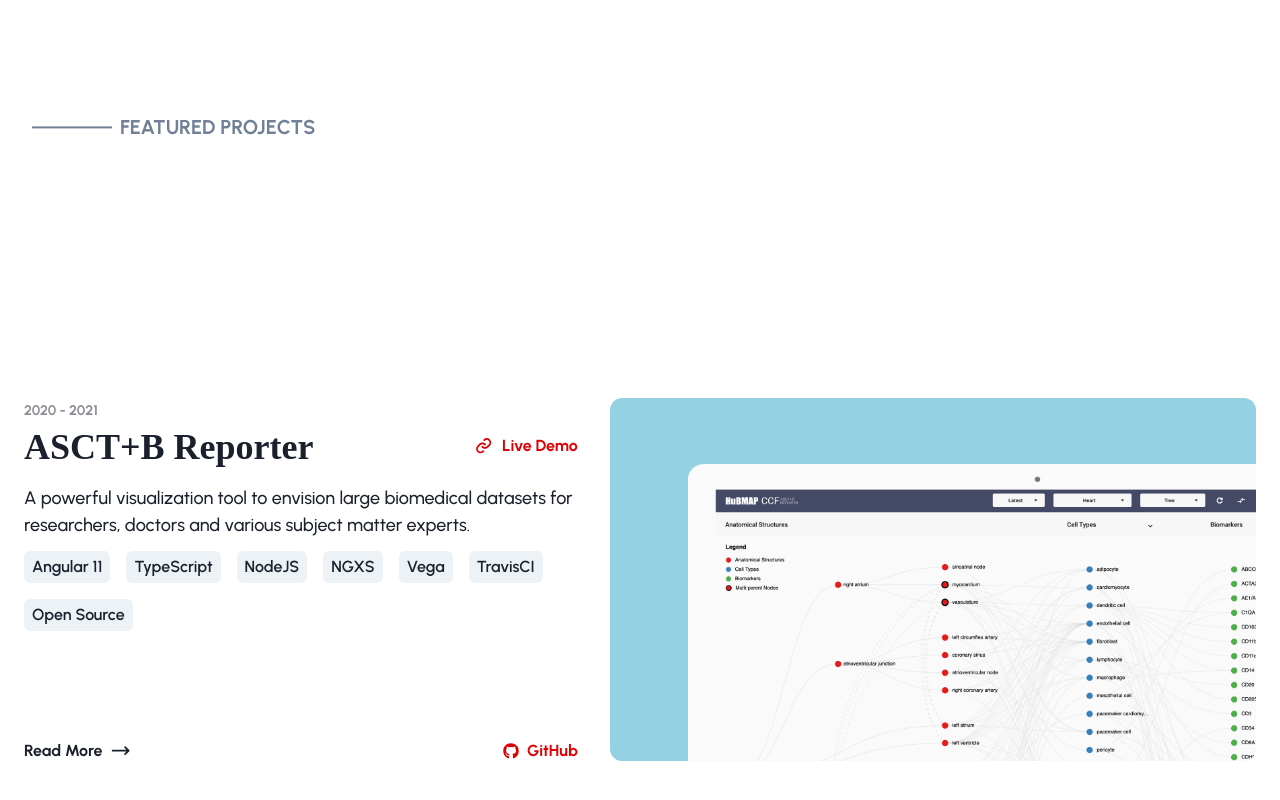
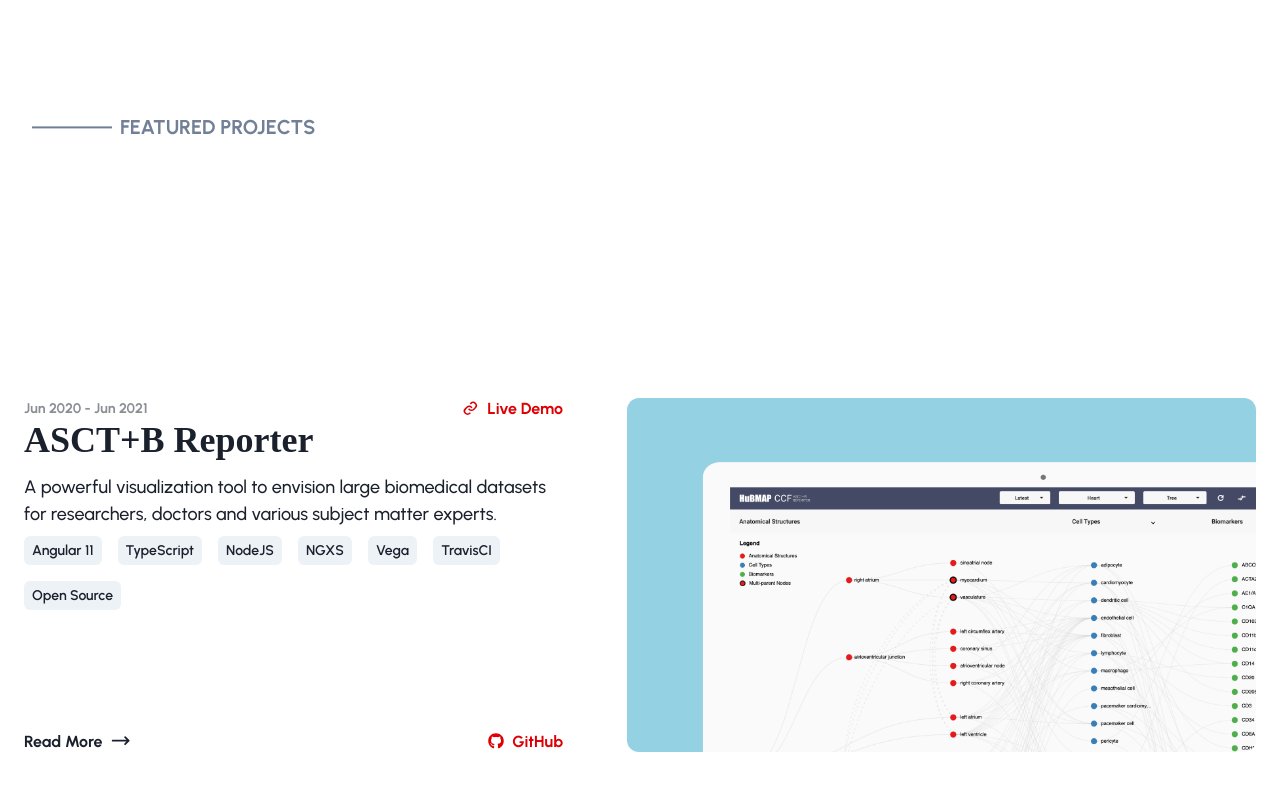
Before and after one commit to hrishikeshpaul/portfolio-template-v2, a React (Create React App) app: page / in a window 1280 px wide. Shown: the part 868-1668 px from the top of the page. Built offline with nearby package versions, Linux system fonts and the light colour scheme.

Commit message:
chore: improved feature proejct card

```diff
--- a/src/content/featured-projects/featured-projects-config.json
+++ b/src/content/featured-projects/featured-projects-config.json
@@ -2,13 +2,13 @@
     {
         "id": "featured-project-asctb-reporter",
         "title": "ASCT+B Reporter",
-        "year": "2020 - 2021",
+        "year": "Jun 2020 - Jun 2021",
         "type": "Project",
-        "live": "",
-        "github": "",
+        "demo": "https://hubmapconsortium.github.io/ccf-asct-reporter/",
+        "github": "https://github.com/hrishikeshpaul/ccf-asct-reporter",
         "tags": ["Angular 11", "TypeScript", "NodeJS", "NGXS", "Vega", "TravisCI", "Open Source"],
         "description": "A powerful visualization tool to envision large biomedical datasets for researchers, doctors and various subject matter experts.",
-        "blog": "",
+        "readMore": "https://iampaul.web.app/projects/asctb-reporter",
         "image": "/assets/featured-projects/asctb.png"
     }
 ]
--- a/src/pages/featured-projects/featured-project-card/FeaturedProjectCard.tsx
+++ b/src/pages/featured-projects/featured-project-card/FeaturedProjectCard.tsx
@@ -7,12 +7,12 @@ interface Props {
     id: string;
     title: string;
     year: string;
-    type: string;
-    live: string;
-    github: string;
+    type?: string;
+    demo?: string;
+    github?: string;
     tags: string[];
     description: string;
-    blog: string;
+    readMore?: string;
     image: string;
 }
 
@@ -21,36 +21,55 @@ export const FeaturedProjectCard: FC<Props> = ({
     title,
     year,
     type,
-    live,
+    demo,
     github,
     tags,
     description,
-    blog,
+    readMore,
     image,
 }) => {
+    const onLinkPress = (link: string) => {
+        window.open(link, "_blank");
+    };
+
     return (
-        <Flex justifyContent="space-between" id="featured-project-card" direction={{ base: "column", lg: "row" }}>
+        <Flex
+            justifyContent="space-between"
+            id="featured-project-card"
+            direction={{ base: "column-reverse", lg: "row" }}
+        >
             <Flex
                 h="auto"
-                pr={{ base: "8", lg: "0" }}
+                pr={{ base: "0", lg: "8" }}
                 direction="column"
                 justifyContent="space-between"
                 flex={{ base: 1, lg: 0.6 }}
             >
                 <Box>
+                    <Flex justifyContent="space-between" alignItems="center">
                         <Text fontSize="sm" fontWeight="700" opacity="0.5" as="span">
                             {year}
                         </Text>
-                    <Flex justifyContent="space-between" alignItems="center">
-                        <Heading pt="1">{title}</Heading>
-                        <Button variant="link" leftIcon={<LinkIcon fontSize="16pt" />}>
+                        {demo && (
+                            <Button
+                                variant="link"
+                                leftIcon={<LinkIcon fontSize="14pt" />}
+                                onClick={() => onLinkPress(demo)}
+                            >
                                 Live Demo
                             </Button>
+                        )}
                     </Flex>
-                    <Text fontSize="lg" pt="4">
+                    <Heading>{title}</Heading>
+
+                    <Box py="4" display={{ base: "block", lg: "none" }}>
+                        <Image borderRadius="xl" src={image} />
+                    </Box>
+
+                    <Text fontSize="lg" pt="3">
                         {description}
                     </Text>
-                    <Flex py="3" wrap="wrap" gap="4">
+                    <Flex py="2" wrap="wrap" gap="4">
                         {tags.map((tag) => (
                             <Badge
                                 textTransform="capitalize"
@@ -59,7 +78,7 @@ export const FeaturedProjectCard: FC<Props> = ({
                                 borderRadius="md"
                                 px="8px"
                                 py="4px"
-                                fontSize="md"
+                                fontSize="sm"
                                 fontWeight="600"
                             >
                                 {tag}
@@ -67,17 +86,26 @@ export const FeaturedProjectCard: FC<Props> = ({
                         ))}
                     </Flex>
                 </Box>
-                <Flex justifyContent="space-between">
-                    <Button variant="link" colorScheme="black" rightIcon={<ArrowRightIcon fontSize="16pt" />}>
+                <Flex justifyContent="space-between" pt="4">
+                    {readMore && (
+                        <Button
+                            variant="link"
+                            colorScheme="black"
+                            rightIcon={<ArrowRightIcon fontSize="16pt" />}
+                            onClick={() => onLinkPress(readMore)}
+                        >
                             Read More
                         </Button>
-                    <Button variant="link" leftIcon={<GitHubIcon />}>
+                    )}
+                    {github && (
+                        <Button variant="link" leftIcon={<GitHubIcon />} onClick={() => onLinkPress(github)}>
                             GitHub
                         </Button>
+                    )}
                 </Flex>
             </Flex>
 
-            <Box flex={{ base: 1, lg: 0.7 }} pl={{ base: "0", lg: "8" }} pt={{ base: "8", lg: "0" }}>
+            <Box display={{ base: "none", lg: "block" }} flex={{ base: 1, lg: 0.7 }} pl={{ base: "0", lg: "8" }}>
                 <Image borderRadius="xl" src={image} />
             </Box>
         </Flex>
```
Lines whose indentation alone changed are shown as unchanged.
